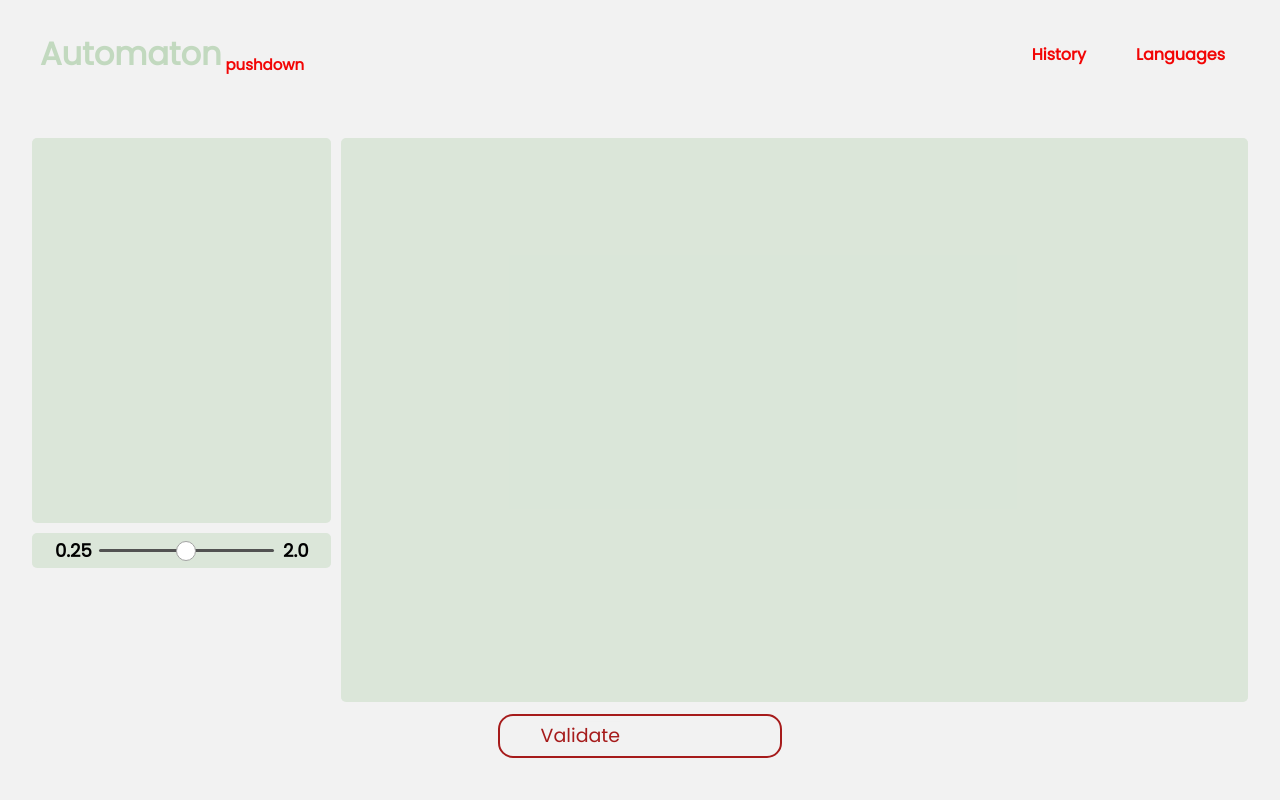
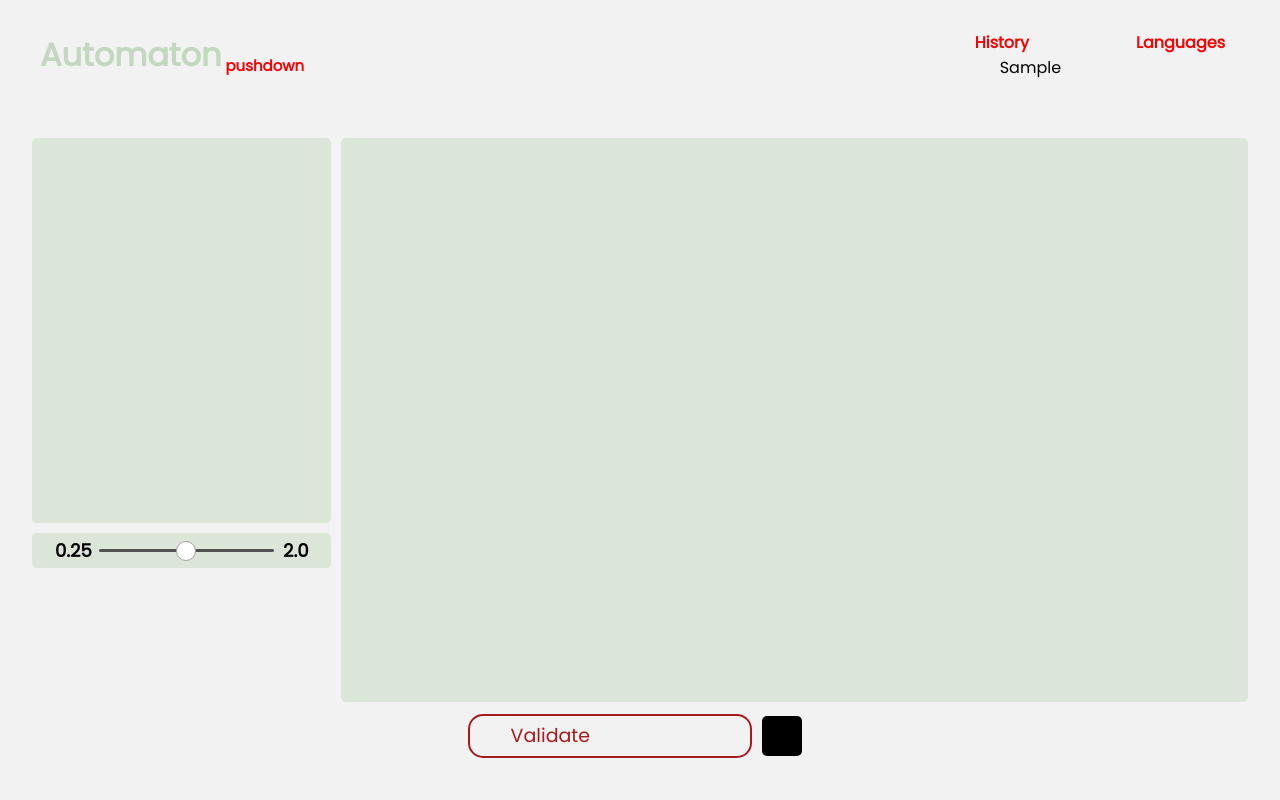
Before and after one commit to andreUmag/AutomataPila_V2, a Flask app: page / in a window 1280 px wide. Run offline with Flask 3, Linux system fonts and the light colour scheme; tables that the repository leaves empty hold one stand-in row (values such as "Sample post").

Commit message:
base de datos completada

```diff
--- /dev/null
+++ b/config/static/scripts/input.js
@@ -0,0 +1,43 @@
+$(document).ready(function(){
+    $("#add-word").click(function(){
+        var register = $("#input-word").val();
+        if(register){
+            var comentHTML = '<li class="list-register">'+register+'</li>'
+            $("#history_list").prepend(comentHTML);
+            $("#input-word").val("");
+
+            var data = {
+                word : register
+            }
+
+            $.ajax({
+                url:'/post',
+                type:'POST',
+                contentType: 'application/json',
+                data: JSON.stringify(data),
+                success: function(response){
+                    console.log("GURDADO");
+                },
+                error: function(error){
+                    console.error("NO SE GUARDO")
+                }
+            })
+        }
+    })
+});
+
+$(document).ready(function(){
+    $.ajax({
+        url:'/get',
+        type:'GET',
+        success: function(registers){
+            registers.forEach(function(register){
+                var comentHTML = '<li class="list-register">'+register.word+'</li>'
+                $("#history_list").append(comentHTML);
+            })
+        },
+        error: function(error){
+            console.error("error")
+        }
+    })
+});
--- a/config/static/styles/input.css
+++ b/config/static/styles/input.css
@@ -42,3 +42,12 @@
     border-radius: 5px;
     background: #F2F2F2;
   }
+
+
+.button {
+  background-color: black;
+  border: none;
+  padding: 20px 20px;
+  margin: 10px;
+  border-radius: 5px;
+}
--- a/config/templates/index.html
+++ b/config/templates/index.html
@@ -7,7 +7,9 @@
     <link rel="stylesheet" href="{{ url_for('static', filename='styles/slider.css') }}">
     <link rel="stylesheet" href="{{ url_for('static', filename='styles/input.css') }}">
     <link rel="icon" href="{{ url_for('static', filename='assets/aire.ico') }}">
-    <script src="static/scripts/translations.js"></script>
+    <script src="https://code.jquery.com/jquery-3.6.0.min.js"></script>
+    <script src="{{ url_for('static', filename='scripts/translations.js') }}"></script>
+    <script src="{{ url_for('static', filename='scripts/input.js') }}"></script>
 </head>
 <body>
     <nav class="navbar">
@@ -16,7 +18,12 @@
             <p id="pushdown" class="pila">pushdown</p></a>
         <div class="nav-links">
             <ul>
-                <li id="history"><a href="#">History</a></li>
+                <li id="history"><a href="#">History</a>
+                    <ul id="history_list">
+
+                    </ul>
+                </li>
+
                 <li id="languages" class="dropdown">
                     <a href="#">Languages</a>
                     <div id="language-dropdown" class="language-dropdown">
@@ -29,7 +36,6 @@
                 </li>
             </ul>
         </div>
-        <img src="{{ url_for('static', filename='assets/bx-menu.svg') }}" alt="menu hamburger" class="menu-hamburger">
     </nav>
     <header>
         <div class="content">
@@ -67,9 +73,16 @@
                     <input type="text" id="input-word" required />
                     <label data-translate="word">Validate</label>
                 </div>
+                <div class="buttondiv">
+                    <button
+                      type="button"
+                      id="add-word"
+                      class="button"
+                    >
+                    </button>
+                </div>
             </div>
         </div>
     </header>
-    <script src="static/scripts/translations.js"></script>
 </body>
 </html>
```
